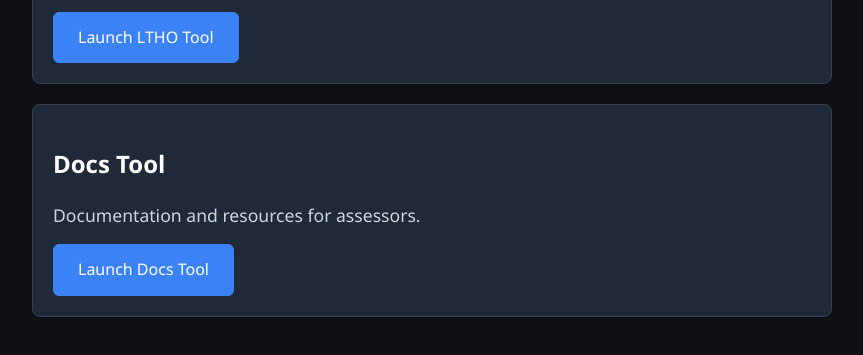
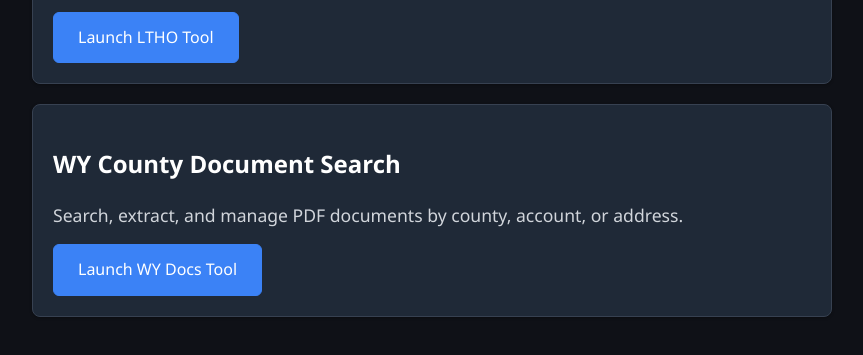
Before and after one commit to ToTheRepublic/LTHO-HO-Compare-Tool, a plain HTML site: page public/index.html in a window 1280 px wide. Shown: the part 325-680 px from the top of the page, without its empty margins (208-1071 px from the left). Drawn offline with Linux system fonts and the light colour scheme.

Commit message:
updated index.html

```diff
--- a/public/index.html
+++ b/public/index.html
@@ -82,13 +82,11 @@
         <p>Compare Excel lists for matching accounts in Wyoming counties.</p>
         <a href="/ltho">Launch LTHO Tool</a>
     </div>
-
     <div class="tool">
-        <h2>Docs Tool</h2>
-        <p>Documentation and resources for assessors.</p>
-        <a href="/docs">Launch Docs Tool</a>
+        <h2>WY County Document Search</h2>
+        <p>Search, extract, and manage PDF documents by county, account, or address.</p>
+        <a href="/wy-docs">Launch WY Docs Tool</a>
     </div>
-
     <!-- Add more tools here, e.g.:
     <div class="tool">
         <h2>New Tool Name</h2>
```
